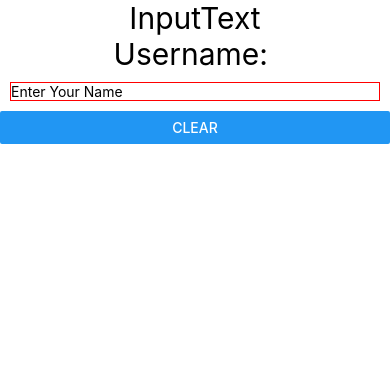
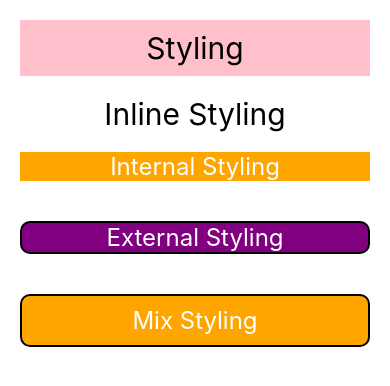
Before and after one commit to tahir-rafique/learn-mobileApp-development, a React Native app: screen / in a window 390 px wide. Shown: the top 386 px of the page. Built offline with nearby package versions, Linux system fonts and the light colour scheme.

Commit message:
react native"s different components text,view, hooks, props, inputtext, button, and styling method in react native

```diff
--- a/App.jsx
+++ b/App.jsx
@@ -6,6 +6,7 @@ import OnPress from './src/Components/OnPress';
 import UseStateHook from './src/Components/UseStateHook';
 import Props from './src/Components/Props';
 import InputText from './src/Components/InputText';
+import Styling from './src/Components/Styling';
 
 const App = () => {
   return (
@@ -25,8 +26,8 @@ const App = () => {
       {/* <UseStateHook/> */}
       {/*  step: 4 */}
       {/* <Props /> */}
-
-      <InputText/>
+      {/* <InputText/>  */}
+      <Styling/>
 
 
 
--- a/src/Components/Child.jsx
+++ b/src/Components/Child.jsx
@@ -8,7 +8,9 @@ const Child = (props) => {
 
   return (
     <View>
-      <Text style={{ fontSize: 30 }}>Child</Text>
+      <Text style={{ fontSize: 30
+
+       }}>Child</Text>
       <Text style={{ fontSize: 30 }}>Count: {count}</Text>
       <Text style={{ fontSize: 30 }}>Items: {item}</Text>
     </View>
--- a/src/Components/JSX.jsx
+++ b/src/Components/JSX.jsx
@@ -4,6 +4,9 @@ import React from 'react'
 const JSX = () => {
 
     const name = 'tahir';
+
+
+
     return (
         <View>
             <Text>JSX</Text>
--- a/src/Components/OnPress.jsx
+++ b/src/Components/OnPress.jsx
@@ -11,7 +11,10 @@ const OnPress = () => {
 
   return (
     <View>
-      <Text style={{ fontSize: 20 }}>OnPress</Text>
+      <Text style={{ fontSize: 20
+
+
+       }}>OnPress</Text>
       <Text style={{ fontSize: 20 }}>OnPress</Text>
       <Text style={{ fontSize: 20 }}>{myName}</Text>
       <Button
--- /dev/null
+++ b/src/Components/Styling.jsx
@@ -0,0 +1,31 @@
+import { View, Text, StyleSheet } from 'react-native'
+import React from 'react'
+import { styles } from '../styles/style'
+
+
+
+const Styling = () => {
+  return (
+    <View style={styles.container} >
+      <Text style={{ fontSize: 30, textAlign: 'center', backgroundColor: "pink", marginBottom: 20, padding: 10 }}>Styling</Text>
+      <Text style={{ fontSize: 30, textAlign: 'center', }}>Inline Styling</Text>
+      <Text style={style.text}>Internal Styling</Text>
+      <Text style={styles.text}>External Styling</Text>
+
+      <Text style={[styles.text, style.text, {padding:10}]}>Mix Styling</Text>
+
+    </View>
+  )
+}
+
+export default Styling
+
+const style = StyleSheet.create({
+  text: {
+    color: 'white',
+    fontSize: 24,
+    marginVertical: 20,
+    backgroundColor: 'orange',
+    textAlign: 'center'
+  }
+});
--- a/src/Components/UseStateHook.jsx
+++ b/src/Components/UseStateHook.jsx
@@ -7,6 +7,7 @@ const UseStateHook = () => {
   const [name, setName] = useState('');
   const updateName = () => {
     setName('Dev Only!');
+
     console.log(name);
   }
 
--- /dev/null
+++ b/src/styles/style.js
@@ -0,0 +1,18 @@
+import { StyleSheet } from "react-native";
+
+
+export const styles = StyleSheet.create({
+    container:{
+        padding:20
+    },
+    text: {
+        color: 'white',
+        fontSize: 24,
+        marginVertical: 20,
+        backgroundColor: 'purple',
+        textAlign: 'center',
+        borderWidth:2,
+        borderColor:'black',
+        borderRadius:10
+    }
+});
```
Also changed, not shown: src/Components/InputText.jsx (+6 -1 lines), src/Components/Props.jsx (+6 -1 lines), src/Components/UseStateHook copy.jsx (deleted, +0 -27 lines).
